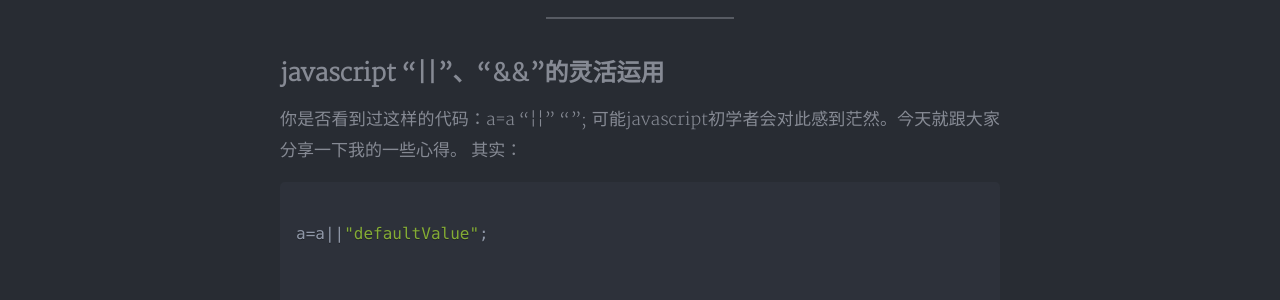
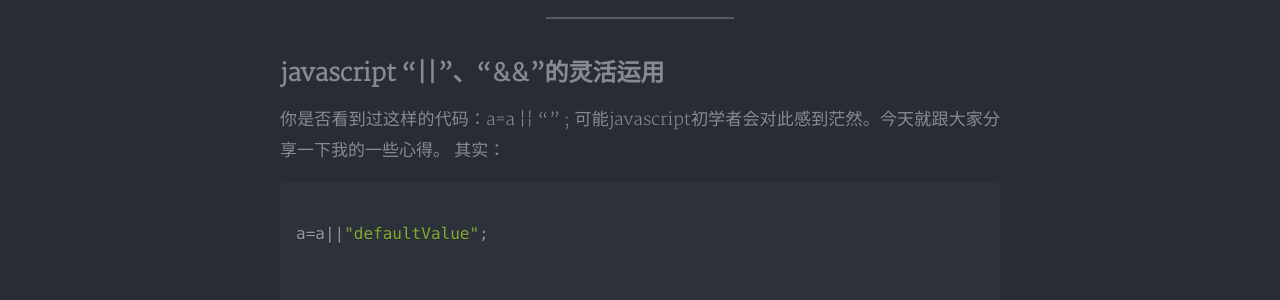
Before and after one commit to BinaryCaptain/BinaryCaptain.github.io, a Jekyll site: the page built from _posts/2018-08-13-js-||-&&.md, in a window 1280 px wide and 900 px high, scrolled down 428 px. Shown: the part 151-451 px from the top of the window. Built offline with Jekyll 4.4.1, drawn with Linux system fonts in a browser that asks for light colours; nearby versions of some CDN libraries; comment, search, counter and statistics services are not loaded; a style sheet for code colours, icons or effects is not loaded.

Commit message:
modify-3

````diff
--- a/_posts/2018-08-13-js-||-&&.md
+++ b/_posts/2018-08-13-js-||-&&.md
@@ -13,7 +13,7 @@ subtitle: 'js || &&'
 
 ## javascript “||”、“&&”的灵活运用
 
-你是否看到过这样的代码：a=a "&brvbar;&brvbar;" ""; 可能javascript初学者会对此感到茫然。今天就跟大家分享一下我的一些心得。 其实：
+你是否看到过这样的代码：a=a &brvbar;&brvbar; "" ; 可能javascript初学者会对此感到茫然。今天就跟大家分享一下我的一些心得。 其实：
 
 
 ```javascript
````
